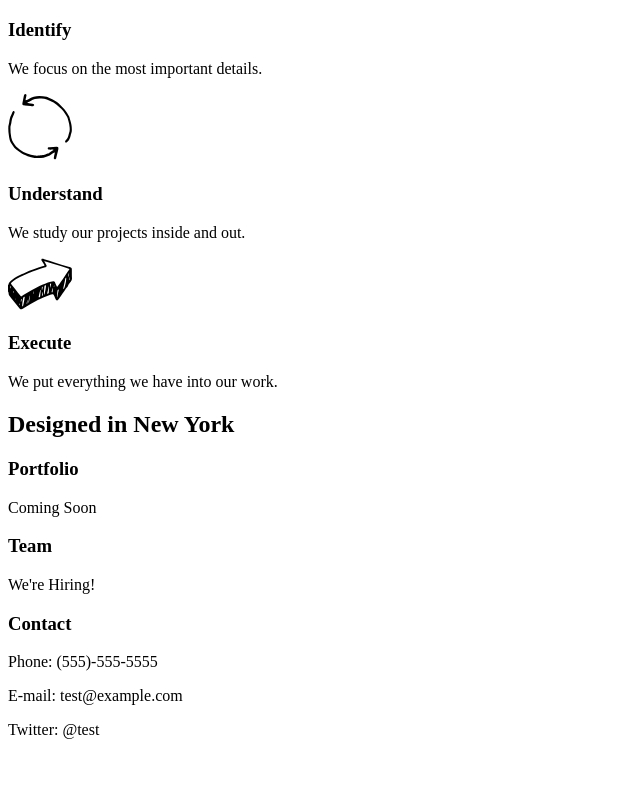
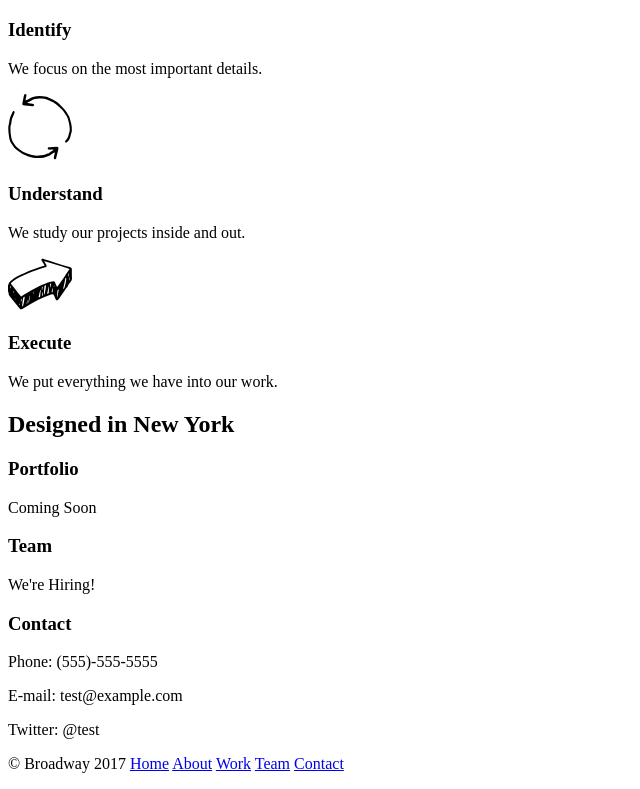
Before and after one commit to Logic-90/broadway, a plain HTML site: page index.html in a window 1280 px wide. Shown: the part 339-1128 px from the top of the page, without its empty margins (0-640 px from the left). Before the commit the page ends 1094 px from the top, so only its background shows below. Drawn offline with Linux system fonts and the light colour scheme.

Commit message:
Add HTML code for footer.

```diff
--- a/index.html
+++ b/index.html
@@ -68,10 +68,14 @@
     </div>
     <!-- "Footer" -->
     <div class="footer">
-
-      <nav>
-
-      </nav>
+      <p>
+        © Broadway 2017
+        <a href="#">Home</a>
+        <a href="#">About</a>
+        <a href="#">Work</a>
+        <a href="#">Team</a>
+        <a href="#">Contact</a>
+      </p>
     </div>
   </body>
 </html>
```
